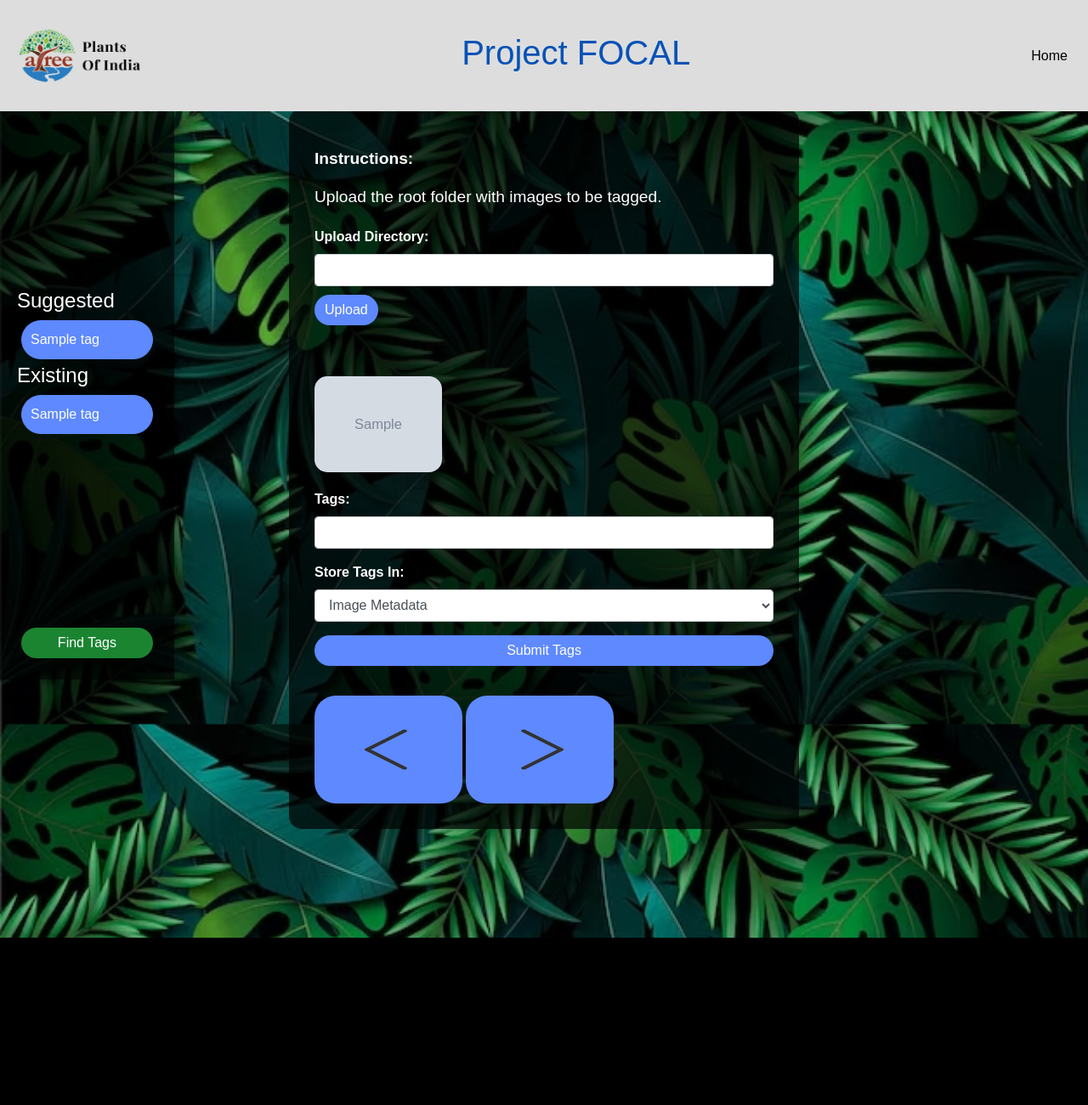
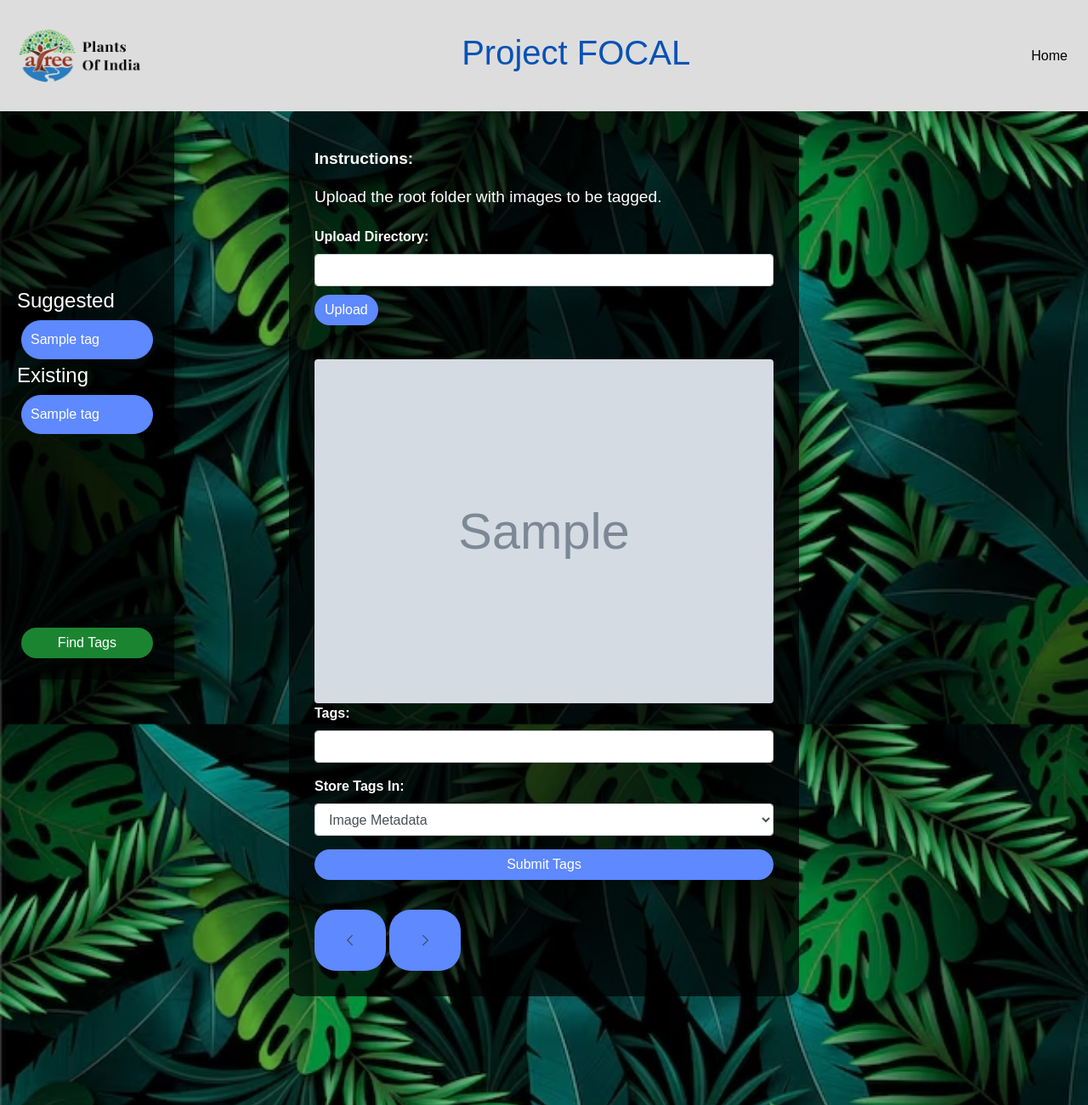
Before and after one commit to Veeraraju-E/Focal, a Django app: template Focal1/templates/index.html in a window 1280 px wide. Shown: the whole page at 85% size. Before the commit the page ends 1104 px from the top, so only its background shows below. Run offline with Django 5.2, Linux system fonts and the light colour scheme; the template is opened without the code that fills it: most values are stand-ins (such as "Sample title", 1, 10 or a date in 2020); grey boxes marked "Sample" are stand-in pictures; parts of the project's set-up code (start-up, migrations or seed data) failed here and were passed over; some libraries are stand-ins or nearby versions.

Commit message:
Updates to fix alignment after loading images

```diff
--- a/Focal1/templates/index.html
+++ b/Focal1/templates/index.html
@@ -41,6 +41,21 @@
         height: 75px;
         margin: 20px auto;
         border-radius: 15px;
+      }
+      img[src="{% url 'uploaded_file' filename=image %}"] {
+        width: 100%;
+        height: auto;
+        margin: auto;
+      }
+      img[src="static/images/left.png"] {
+        width : 20px;
+        height: 20px;
+        margin: 20px;
+      }
+      img[src="static/images/right.png"] {
+        width : 20px;
+        height: 20px;
+        margin: 20px;
       }
       .form-container {
         width: 100%;
@@ -236,7 +251,8 @@
           <img
             src="{% url 'uploaded_file' filename=image %}"
             alt="Image"
-            class="img-fluid"
+            class="rounded mx-auto"
+            id = "folder_images"
           />
           <form action="/tag_image" method="post" class="text-left">
             {% csrf_token %}
@@ -276,7 +292,7 @@
           id="arrowhead_buttons"
           onclick="navigateImage('prev_image')"
         >
-          <img src="static/images/left.png" height="20px" width="20px" />
+          <img src="static/images/left.png"/>
         </button>
         <button
           type="button"
@@ -284,7 +300,7 @@
           id="arrowhead_buttons"
           onclick="navigateImage('next_image')"
         >
-          <img src="static/images/right.png" />
+          <img src="static/images/right.png"/>
         </button>
       </div>
       {% else %}
--- a/Focal1/views.py
+++ b/Focal1/views.py
@@ -1,7 +1,7 @@
 from django.shortcuts import render, redirect
 from django.conf import settings
 from django.core.files.storage import FileSystemStorage
-from django.http import HttpResponse
+from django.http import FileResponse
 from PIL import Image, UnidentifiedImageError
 import piexif
 import json
@@ -160,8 +160,8 @@ def index(request):
 
 def uploaded_file(request, filename):
     global directory
-    print(directory)
-    return HttpResponse(os.path.join(directory, filename))
+    print(os.path.join(directory, filename))
+    return FileResponse(open(os.path.join(directory, filename), 'rb'))
 
 def tag_image(request):
     if request.method == 'POST':
```
